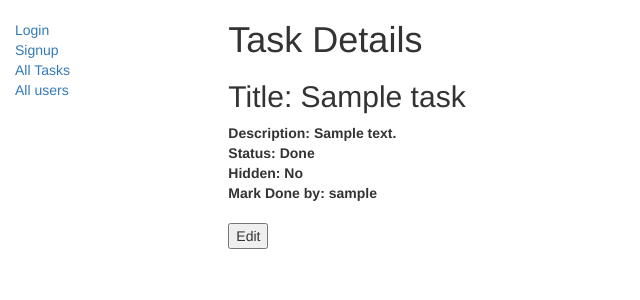
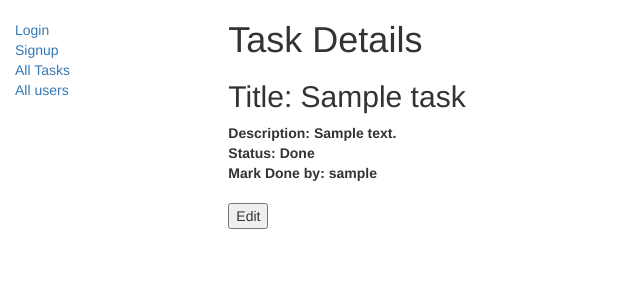
Before and after one commit to Anubhav722/todo-list, a Django app: page /detail/1/ in a window 1280 px wide. Shown: the top 300 px of the page, without its empty margins (0-640 px from the left). Run offline with Django 3.2, Linux system fonts and the light colour scheme; tables that the repository leaves empty hold one stand-in row (values such as "Sample post"); some libraries are stand-ins or nearby versions.

Commit message:
add fix in templates

```diff
--- a/task_app/task/models.py
+++ b/task_app/task/models.py
@@ -12,7 +12,6 @@ class Task(models.Model):
     title = models.CharField(max_length=120)
     description = models.TextField()
     status = models.BooleanField(default=False)
-    hidden = models.BooleanField(default=False)
 
     def __unicode__(self):
         return self.title
--- a/task_app/task/urls.py
+++ b/task_app/task/urls.py
@@ -12,5 +12,6 @@ urlpatterns = [
     url(r'^update/(?P<pk>\d+)/$', views.TaskUpdate.as_view(), name='update'),
     url(r'^delete/(?P<pk>\d+)/$', views.TaskDelete.as_view(), name='delete'),
     url(r'users/$', views.UserList.as_view(), name='users'),
-    url(r'done/(?P<pk>\d+)/$', views.markDone, name='done')
+    url(r'done/(?P<pk>\d+)/$', views.markDone, name='done'),
+    url(r'hide/$', views.HideCompletedTasks.as_view(), name='hide')
 ]
--- a/task_app/task/views.py
+++ b/task_app/task/views.py
@@ -1,6 +1,6 @@
 from django.shortcuts import render, redirect, get_object_or_404
 from django.contrib.auth.forms import UserCreationForm
-from django.contrib.auth import login, authenticate
+# from django.contrib.auth import login, authenticate
 from django.views.generic import ListView, DetailView
 from django.views.generic.edit import CreateView, UpdateView, DeleteView
 from django.urls import reverse_lazy
@@ -26,8 +26,8 @@ class TaskList(ListView):
     model = Task
     template_name = 'task_list.html'
 
-    def get_queryset(self):
-        return Task.objects.filter(hidden=False)
+    # def get_queryset(self):
+    #     return Task.objects.filter(hidden=False)
 
 
 class UserList(ListView):
@@ -58,7 +58,7 @@ class TaskUpdate(LoginRequiredMixin, UpdateView):
     model = Task
     login_url = '/accounts/login/'
     redirect_field_name = 'login'
-    fields = ['title', 'description', 'status', 'hidden']
+    fields = ['title', 'description', 'status']
     success_url = reverse_lazy('task:task')
     template_name = 'task_update.html'
 
@@ -78,3 +78,11 @@ def markDone(request, pk):
         task.modified_by = request.user
         task.save()
     return redirect('task:task')
+
+
+class HideCompletedTasks(ListView):
+    model = Task
+    template_name = 'task_list.html'
+
+    def get_queryset(self):
+        return Task.objects.filter(status=False)
--- a/task_app/task_app/urls.py
+++ b/task_app/task_app/urls.py
@@ -22,7 +22,6 @@ urlpatterns = [
     url(r'^admin/', admin.site.urls),
     url(r'^', include('task.urls', namespace='task')),
     url(r'^accounts/', include('django.contrib.auth.urls')),
-
 ]
 
 urlpatterns += static(settings.STATIC_URL, document_root=settings.STATIC_ROOT)
--- a/task_app/templates/task_confirm_delete.html
+++ b/task_app/templates/task_confirm_delete.html
@@ -2,7 +2,7 @@
 
 {% block content %}
 <h2>Task Delete</h2>
-{% if request.user == object.user and request.user.is_authenticated %}
+{% if request.user == object.created_by and request.user.is_authenticated %}
 <form method="post">{% csrf_token %}
     Are you sure you want to delete "{{ object }}" ?</br>
     <input type="submit" value="Yes" />
--- a/task_app/templates/task_detail.html
+++ b/task_app/templates/task_detail.html
@@ -10,12 +10,6 @@
 	<strong>Status: Pending</strong></br>
 {% endif %}
 
-{% if object.hidden %}
-	<strong>Hidden: Yes</strong></br>
-{% else %}
-	<strong>Hidden: No</strong></br>
-{% endif %}
-
 {% if object.status %}
 	<strong>Mark Done by: {{ object.modified_by }}</strong></br>
 {% endif %}
--- a/task_app/templates/task_update.html
+++ b/task_app/templates/task_update.html
@@ -3,7 +3,7 @@
 {% block content %}
 <h1>Task Edit</h1>
 
-{% if object.user == request.user and user.is_authenticated %}
+{% if object.created_by == request.user and request.user.is_authenticated %}
 	<form method="post">
 		{% csrf_token %}
     	{{ form.as_p }}
```
Also changed, not shown: task_app/templates/task_list.html (+12 -6 lines), task_app/task/migrations/0001_initial.py.
